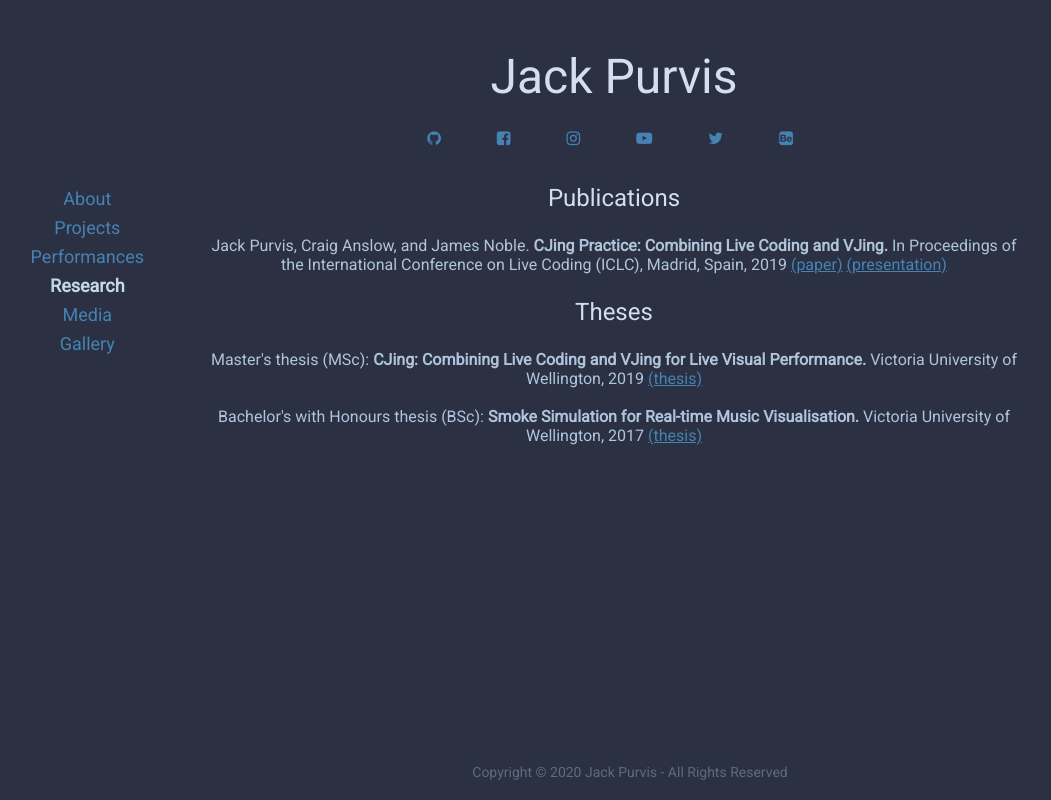
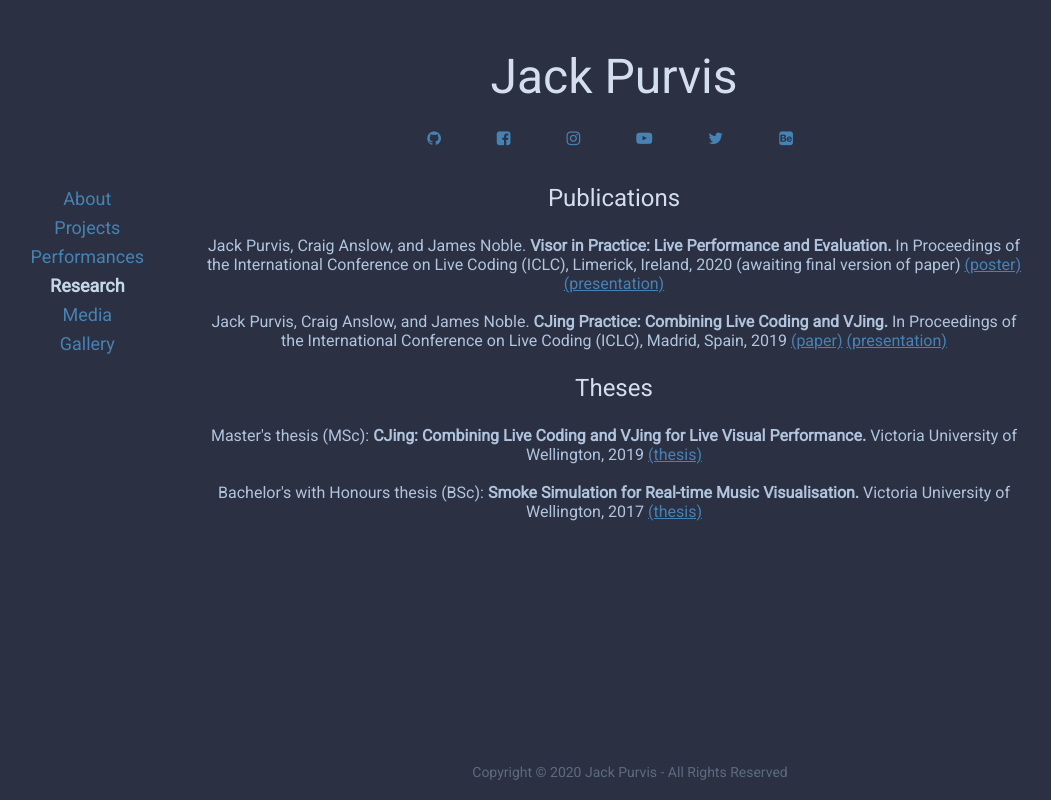
Before and after one commit to EmperorJack/personal-website, a React (Create React App) app: page / in a window 1280 px wide. Both pictures are taken after a click on the element "Research". Shown: the whole page, without its empty margins (26-1077 px from the left). Built offline with nearby package versions, Linux system fonts and the light colour scheme.

Commit message:
Add ICLC 2020 research publication (awaiting link to paper)

```diff
--- a/src/components/pages/Research.jsx
+++ b/src/components/pages/Research.jsx
@@ -6,6 +6,23 @@ import Link from '../shared/Link.jsx';
 
 const sections = {
   'Publications': (<div className="research">
+    <p>
+      Jack Purvis, Craig Anslow, and James Noble.
+      {' '}
+      <strong>Visor in Practice: Live Performance and Evaluation.</strong>
+      {' '}
+      In Proceedings of the International Conference on Live Coding (ICLC), Limerick, Ireland, 2020
+      {' '}
+      (awaiting final version of paper)
+      {/* <Link url={''}>(paper)</Link> */}
+      {' '}
+      <Link url={'https://drive.google.com/open?id=1GlF175VTpV0aDxW7wZkxCA5_Wj1707OE'}>(poster)</Link>
+      {' '}
+      <Link url={'https://youtu.be/RtqWFEEZ6_s?t=1305'}>(presentation)</Link>
+    </p>
+
+    <br />
+
     <p>
       Jack Purvis, Craig Anslow, and James Noble.
       {' '}
```
